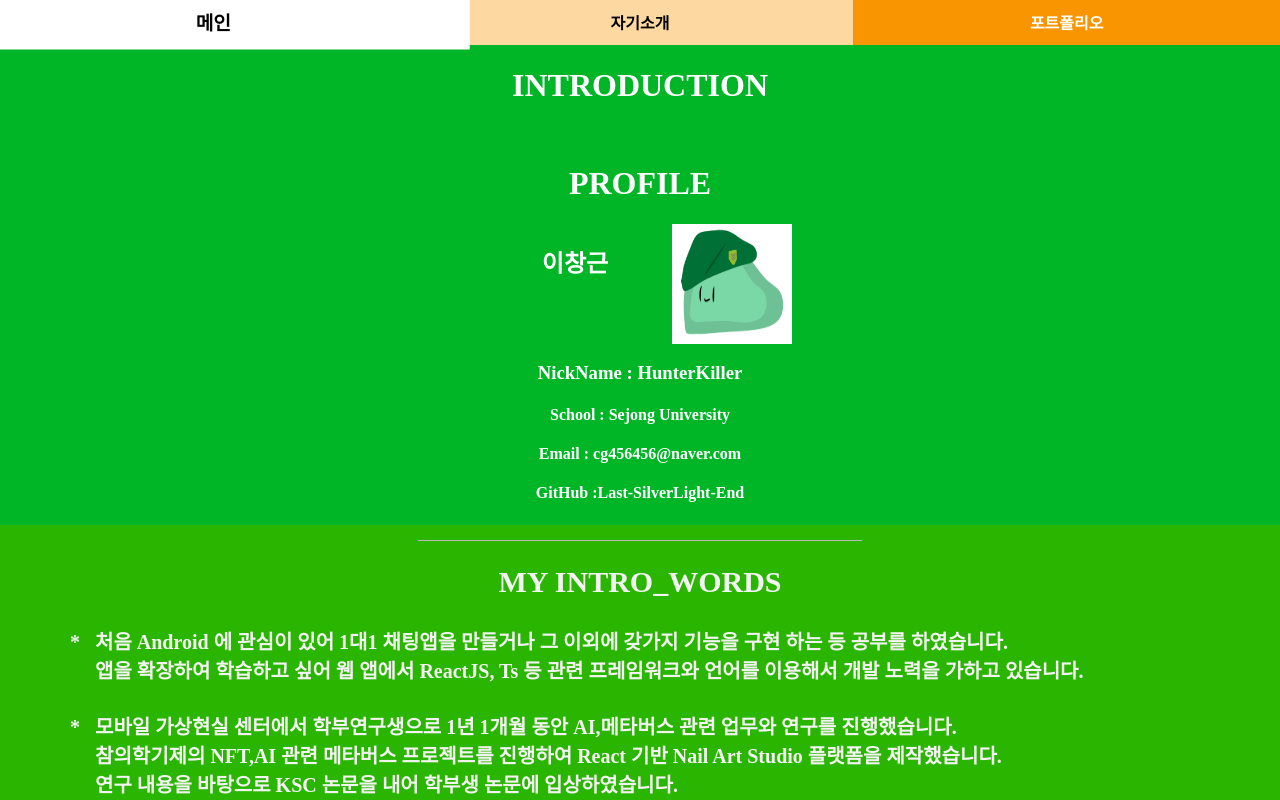
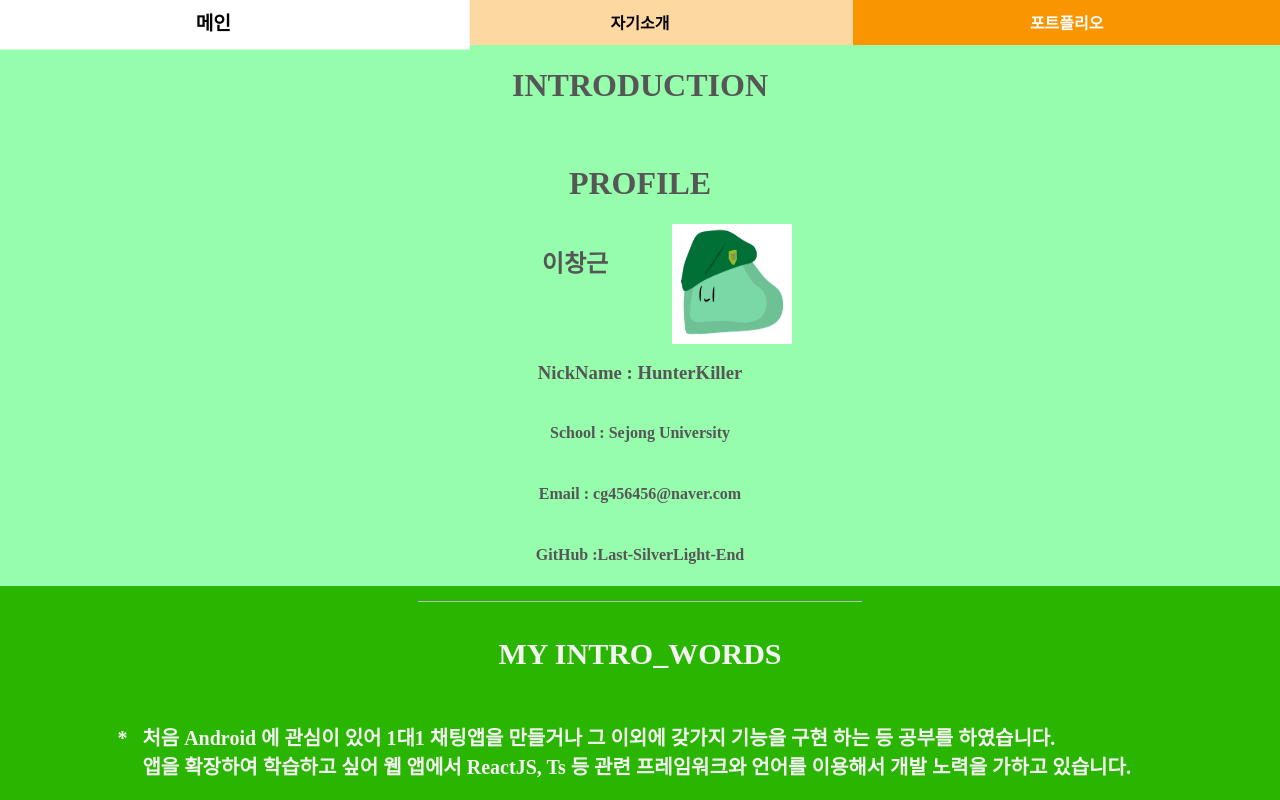
Before and after one commit to Last-SilverLight-End/Last-SilverLight-End.github.io, a Next.js app: page /introduce in a window 1280 px wide. Built offline with nearby package versions, Linux system fonts and the light colour scheme; a web font is replaced by a local one.

Commit message:
chore : 자기소개 문단 일부 수정

```diff
--- a/styles/introduce.module.css
+++ b/styles/introduce.module.css
@@ -6,33 +6,45 @@
   height: 100%;
 }
 
+.myExplaination{
+  display: flex;
+  flex-direction: column;
+  align-items: center;
+  font-size: 20px;
+  padding: 5px;
+  color :rgb(243, 243, 243);
+  background-color: #2ab600;
+  flex:2;
+}
+
+
+.myExplaination>ul{
+  list-style-type : " *";
+  max-width: max-content;
+  margin: 0;
+  list-style-type: "*";
+}
+
+
 
 .myInfo {
+  display: flex;
+  flex-direction: column;
+  position : flex;
   padding: 1px;
-  background-color: #00b627;
-  color :rgb(255, 255, 255);
+  background-color: #96fdad;
+  color :rgb(86, 86, 86);
   text-align: center;
   flex:1 ;
 }
 
-.myExplaination{
-  font-size: 20px;
-  padding: 5px;
-  color :rgb(243, 243, 243);
-  background-color: #2ab600;
-  text-align: left;
-
-  flex:2;
-}
 
 .myExplaination>h2{
   text-align: center;
 
 }
 
-.myExplaination>ul{
-  margin-left: 50px;
-}
+
 
 #hr {
   color: #222222;    /* IE */
```
